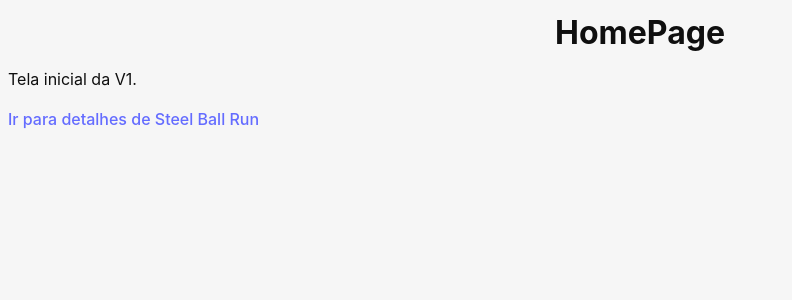
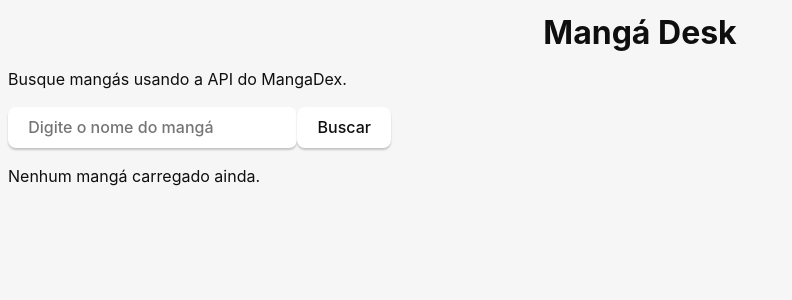
Before and after one commit to BernardoRafael1/Naniwa, a React (Vite) app: page / in a window 1280 px wide. Shown: the top 300 px of the page, without its empty margins (0-792 px from the left). Built offline with nearby package versions, Linux system fonts and the light colour scheme.

Commit message:
adicionando barra de busca de mangás na homepage

```diff
--- a/src/pages/Home/HomePage.tsx
+++ b/src/pages/Home/HomePage.tsx
@@ -1,16 +1,82 @@
+import { FormEvent, useState } from "react";
 import { Link } from "react-router-dom";
-
-const steelBallRunId = "b30dfee3-9d1d-4e8d-bfbe-8fcabc3c96f6";
+import { searchMangaByTitle } from "../../services/mangadex/mangadexApi";
+import type { MangaDexManga } from "../../services/mangadex/mangadexTypes";
 
 export function HomePage() {
+  const [searchTerm, setSearchTerm] = useState("");
+  const [mangas, setMangas] = useState<MangaDexManga[]>([]);
+  const [isLoading, setIsLoading] = useState(false);
+  const [errorMessage, setErrorMessage] = useState("");
+
+  async function handleSearch(event: FormEvent<HTMLFormElement>) {
+    event.preventDefault();
+
+    if (!searchTerm.trim()) {
+      return;
+    }
+
+    try {
+      setIsLoading(true);
+      setErrorMessage("");
+
+      const response = await searchMangaByTitle(searchTerm, 10);
+
+      setMangas(response.data);
+    } catch (error) {
+      setErrorMessage("Não foi possível buscar mangás no momento.");
+      console.error(error);
+    } finally {
+      setIsLoading(false);
+    }
+  }
+
   return (
     <main>
-      <h1>HomePage</h1>
-      <p>Tela inicial da V1.</p>
+      <h1>Mangá Desk</h1>
+      <p>Busque mangás usando a API do MangaDex.</p>
 
-      <Link to={`/manga/${steelBallRunId}`}>
-        Ir para detalhes de Steel Ball Run
-      </Link>
+      <form onSubmit={handleSearch}>
+        <input
+          type="text"
+          placeholder="Digite o nome do mangá"
+          value={searchTerm}
+          onChange={(event) => setSearchTerm(event.target.value)}
+        />
+
+        <button type="submit">Buscar</button>
+      </form>
+
+      {isLoading && <p>Carregando...</p>}
+
+      {errorMessage && <p>{errorMessage}</p>}
+
+      {!isLoading && !errorMessage && mangas.length === 0 && (
+        <p>Nenhum mangá carregado ainda.</p>
+      )}
+
+      <section>
+        {mangas.map((manga) => {
+          const title =
+            manga.attributes.title.en ||
+            manga.attributes.title["pt-br"] ||
+            manga.attributes.title["ja-ro"] ||
+            "Título não disponível";
+
+          return (
+            <article key={manga.id}>
+              <h2>{title}</h2>
+
+              <p>Ano: {manga.attributes.year ?? "Não informado"}</p>
+              <p>Status: {manga.attributes.status}</p>
+
+              <Link to={`/manga/${manga.id}`}>
+                Ver detalhes
+              </Link>
+            </article>
+          );
+        })}
+      </section>
     </main>
   );
 }
```
